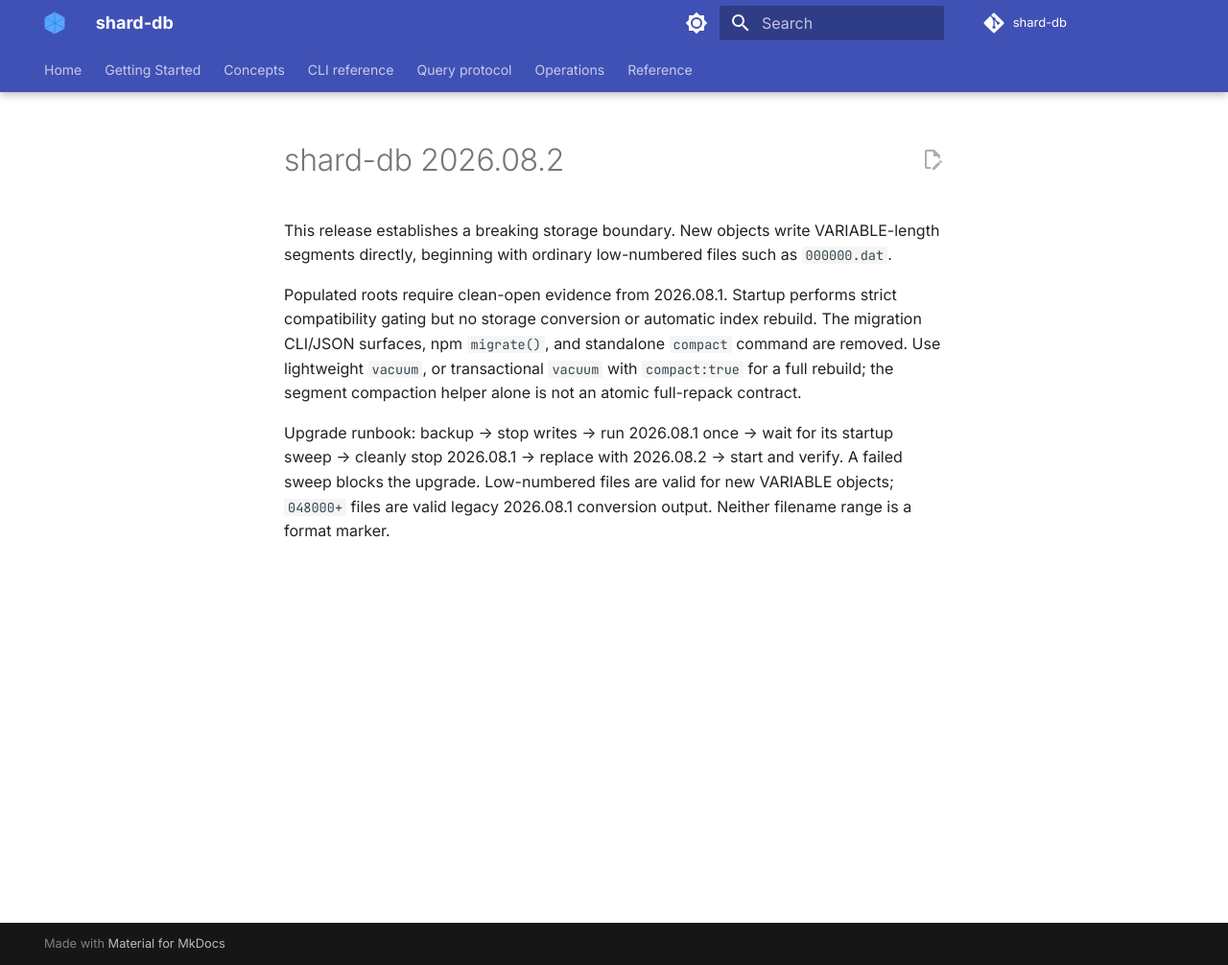
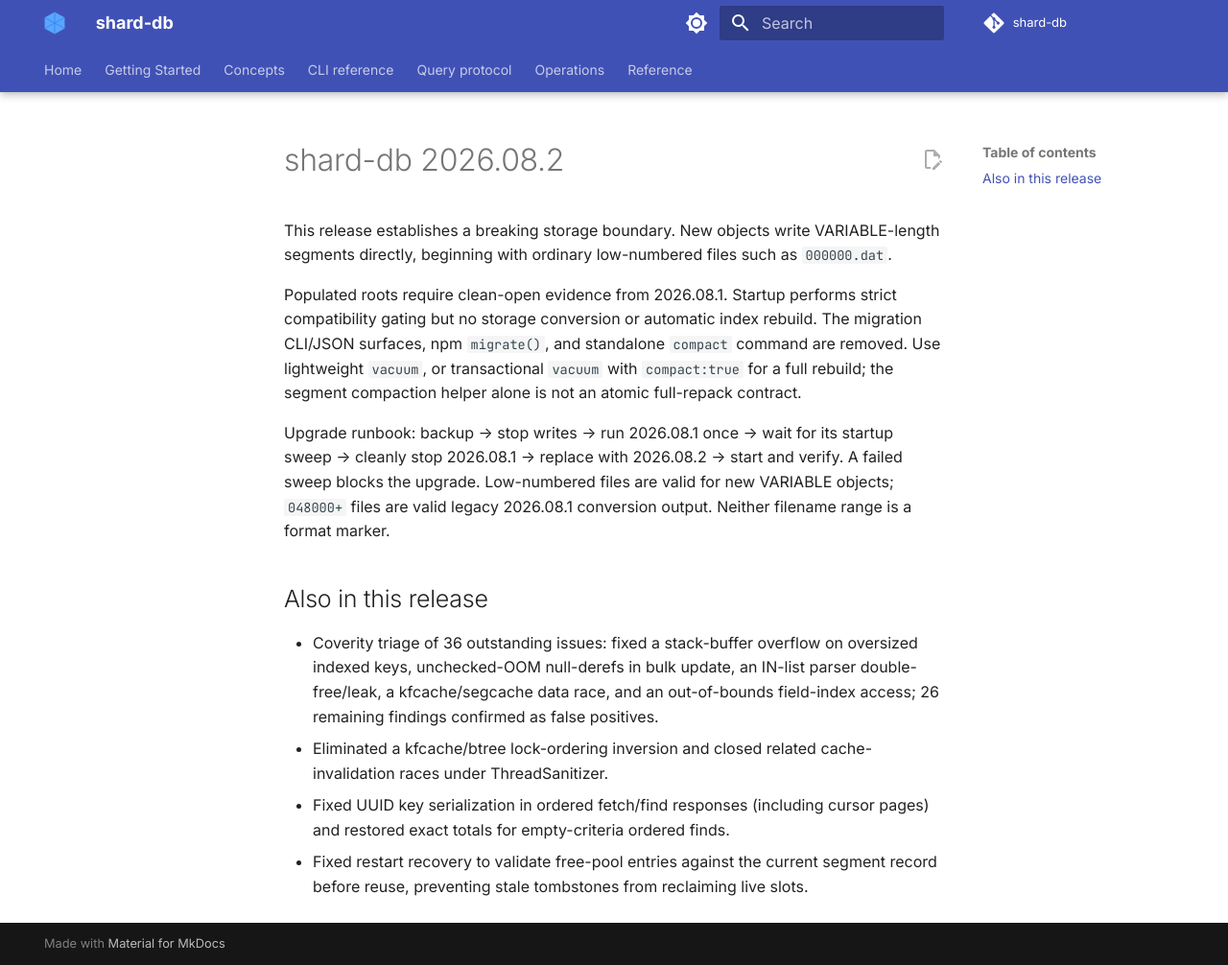
Before and after one commit to sayyiditow/shard-db, an MkDocs documentation site: the page built from docs/release-notes/2026.08.2.md, in a window 1280 px wide and 1006 px high. Shown: the whole window at 96% size. Built offline with MkDocs 1.6.1 and Material for MkDocs 9.7.7, drawn with Linux system fonts in a browser that asks for light colours; comment, search, counter and statistics services are not loaded.

Commit message:
fix: bounds-check snprintf accumulator offset in test buffers
off += (size_t)snprintf(...) can return more bytes than were
actually written on truncation, letting off exceed the buffer
capacity; a later cap - off then underflows (unsigned) into an
out-of-bounds buf + off pointer. Currently unreachable given
fixed test data sizes, but it's the exact bug class the recent
Coverity pass eliminated elsewhere, and CodeQL flagged all 22
call sites across both files. Added a small safe_append() helper
per file that clamps the returned offset to cap.

docs: expand 2026.08.2 release notes with post-2026.08.1 fixes

The notes covered only the storage-boundary change; the 19
non-doc commits since 2026.08.1 (Coverity fixes, kfcache/btree
lock-inversion fix, UUID ordered-read serialization, free-pool
restart-recovery fix) were undocumented.

```diff
--- a/docs/release-notes/2026.08.2.md
+++ b/docs/release-notes/2026.08.2.md
@@ -16,3 +16,18 @@
 verify. A failed sweep blocks the upgrade. Low-numbered files are valid for
 new VARIABLE objects; `048000+` files are valid legacy 2026.08.1 conversion
 output. Neither filename range is a format marker.
+
+## Also in this release
+
+- Coverity triage of 36 outstanding issues: fixed a stack-buffer overflow on
+  oversized indexed keys, unchecked-OOM null-derefs in bulk update, an
+  IN-list parser double-free/leak, a kfcache/segcache data race, and an
+  out-of-bounds field-index access; 26 remaining findings confirmed as false
+  positives.
+- Eliminated a kfcache/btree lock-ordering inversion and closed related
+  cache-invalidation races under ThreadSanitizer.
+- Fixed UUID key serialization in ordered fetch/find responses (including
+  cursor pages) and restored exact totals for empty-criteria ordered finds.
+- Fixed restart recovery to validate free-pool entries against the current
+  segment record before reuse, preventing stale tombstones from reclaiming
+  live slots.
```
Also changed, not shown: 2 other files.
